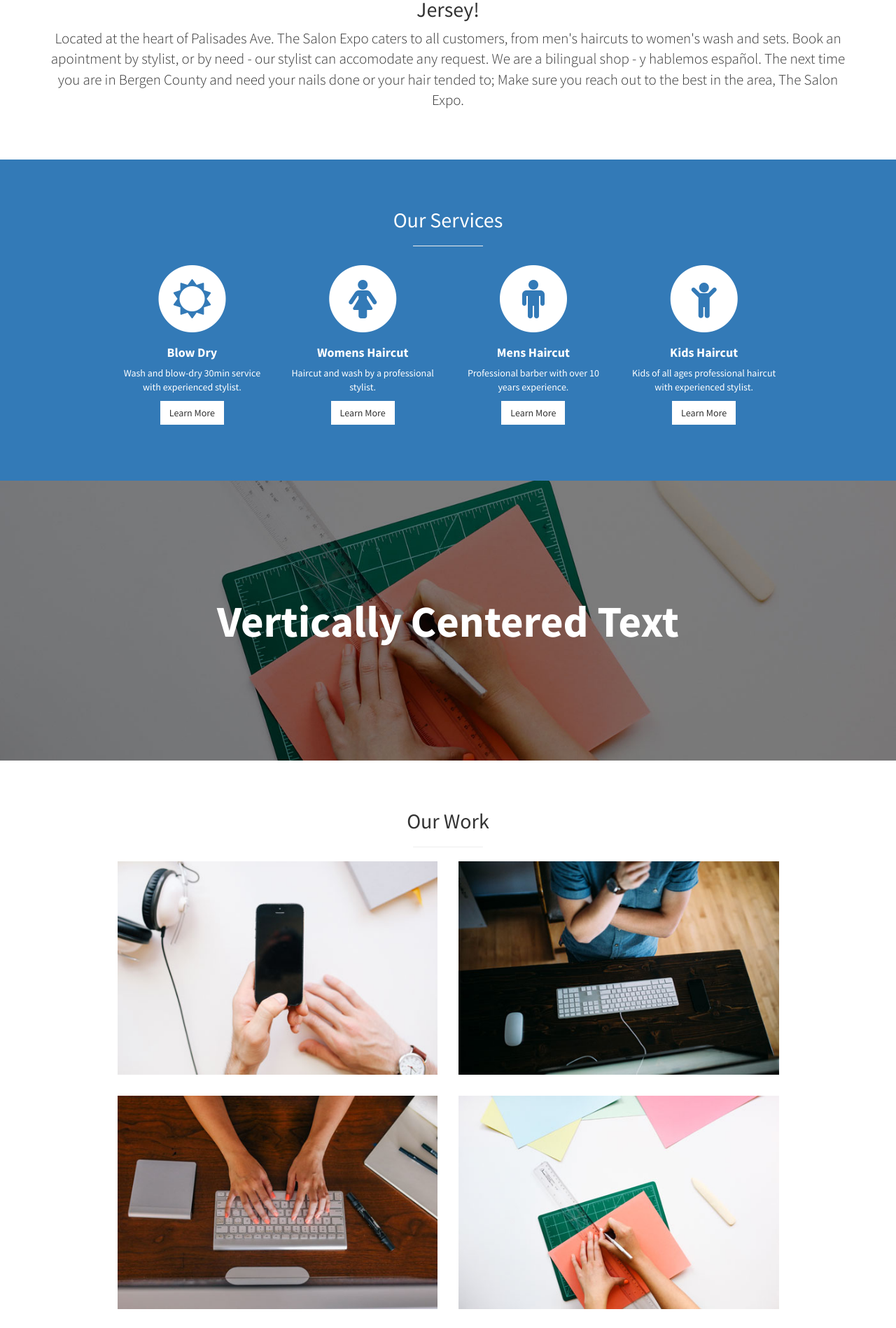
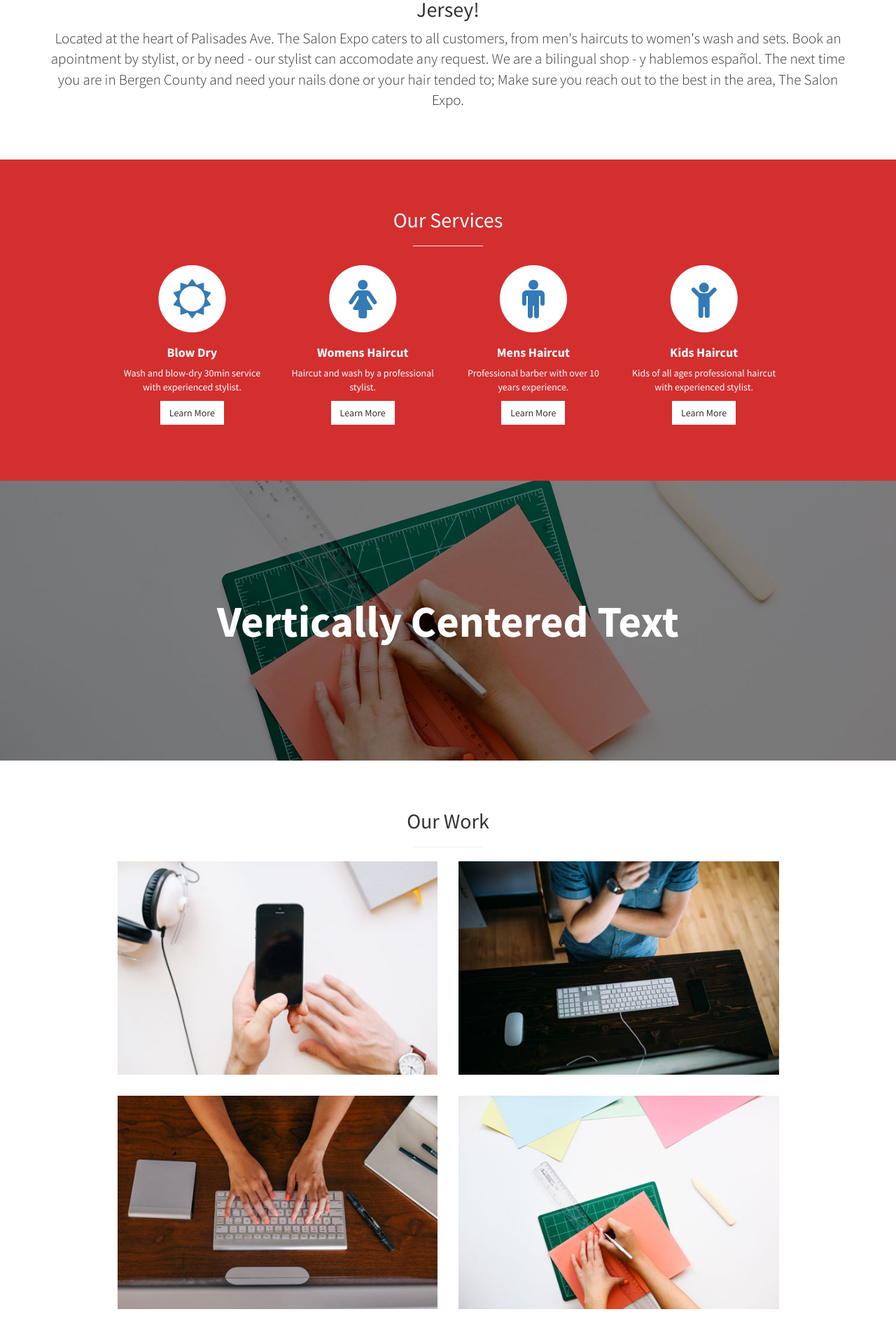
Before and after one commit to thesalonexpo/thesalonexpo.github.io, a Jekyll site: the page built from index.html, in a window 1280 px wide. Shown: the part 1006-2904 px from the top of the page at 70% size. Built offline with Jekyll 4.4.1, drawn with Linux system fonts in a browser that asks for light colours.

Commit message:
Style changes

```diff
--- a/css/stylish-portfolio.css
+++ b/css/stylish-portfolio.css
@@ -268,3 +268,8 @@ hr.small {
 footer {
     padding: 100px 0;
 }
+
+/** Overwrites to bootstrap styles */
+.bg-primary {
+    background-color: #D32F2F;
+}
```
